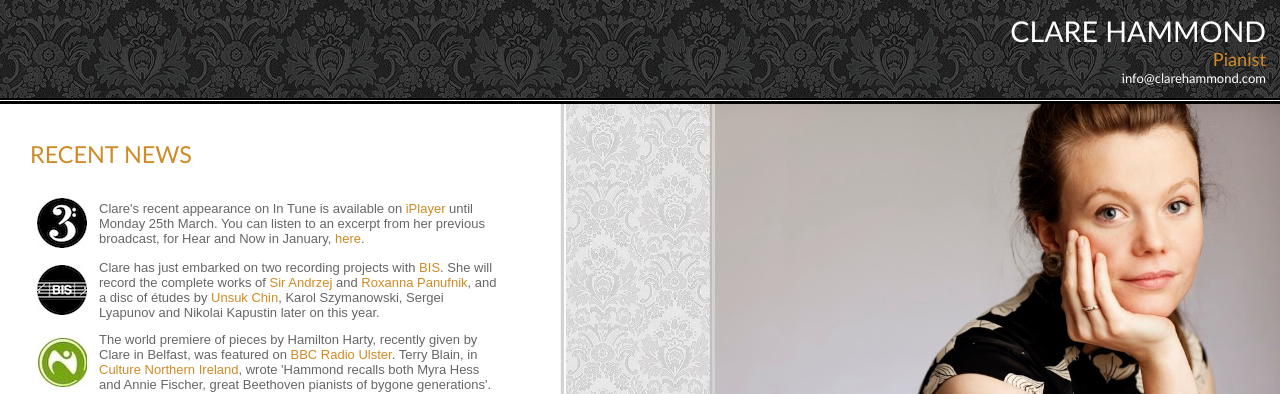
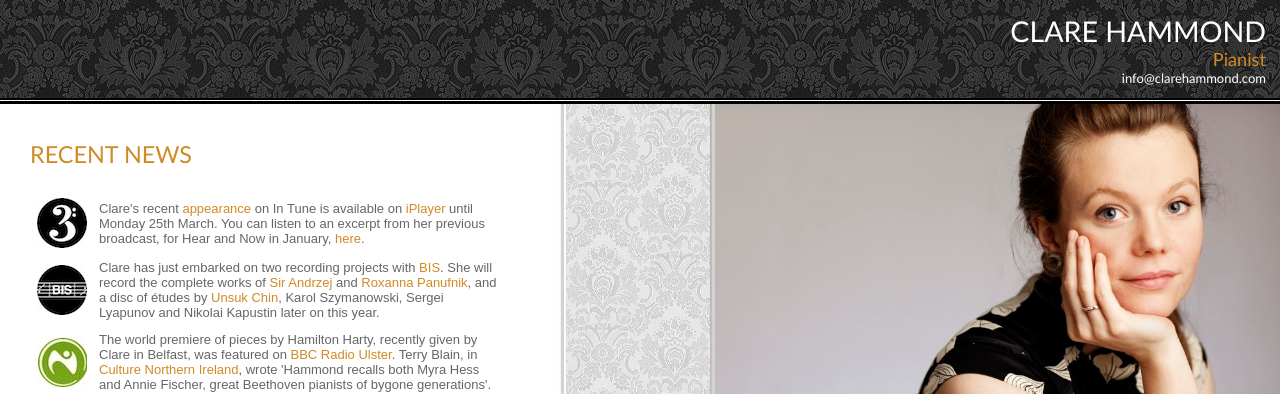
Before and after one commit to hammonc/clarehammond.com, a Jekyll site: the page built from index.html, in a window 1280 px wide. Shown: the top 394 px of the page. Built offline with Jekyll 4.4.1, drawn with Linux system fonts in a browser that asks for light colours.

Commit message:
added in tune photo

```diff
--- a/index.html
+++ b/index.html
@@ -11,7 +11,7 @@
 
     <table>
 
-        <tr><td><img src="/resources/radio3-icon.jpg" class="news-icon" /></a></td><td>Clare's recent appearance on In Tune is available on <a href="http://www.bbc.co.uk/iplayer/episode/b01r9phb/In_Tune_Ryo_Terakado_Claire_Hammond_Robert_Mitchell_Dominic_West/" target="_blank">iPlayer</a> until Monday 25th March. You can listen to an excerpt from her previous broadcast, for Hear and Now in January, <a href="http://clarehammond.com/hear-and-now.html" target="_blank">here</a>.</td></tr>
+        <tr><td><img src="/resources/radio3-icon.jpg" class="news-icon" /></a></td><td>Clare's recent <a href="resources/in_tune.jpg" target="_blank">appearance</a> on In Tune is available on <a href="http://www.bbc.co.uk/iplayer/episode/b01r9phb/In_Tune_Ryo_Terakado_Claire_Hammond_Robert_Mitchell_Dominic_West/" target="_blank">iPlayer</a> until Monday 25th March. You can listen to an excerpt from her previous broadcast, for Hear and Now in January, <a href="http://clarehammond.com/hear-and-now.html" target="_blank">here</a>.</td></tr>
 
         <tr><td><a href="http://www.bis.se/index.php" target="_blank"><img src="/resources/bis-icon.jpg" class="news-icon" /></a></td><td>Clare has just embarked on two recording projects with <a href="http://www.bis.se/index.php" target="_blank">BIS</a>. She will record the complete works of <a href="http://panufnik.com/" target="_blank">Sir Andrzej</a> and <a href="http://roxannapanufnik.com/" target="_blank">Roxanna Panufnik</a>, and a disc of études by <a href="http://www.boosey.com/composer/unsuk+chin" target="_blank">Unsuk Chin</a>, Karol Szymanowski, Sergei Lyapunov and Nikolai Kapustin later on this year.</td></tr>
 
```
Also changed, not shown: resources/in_tune.jpg (added).
